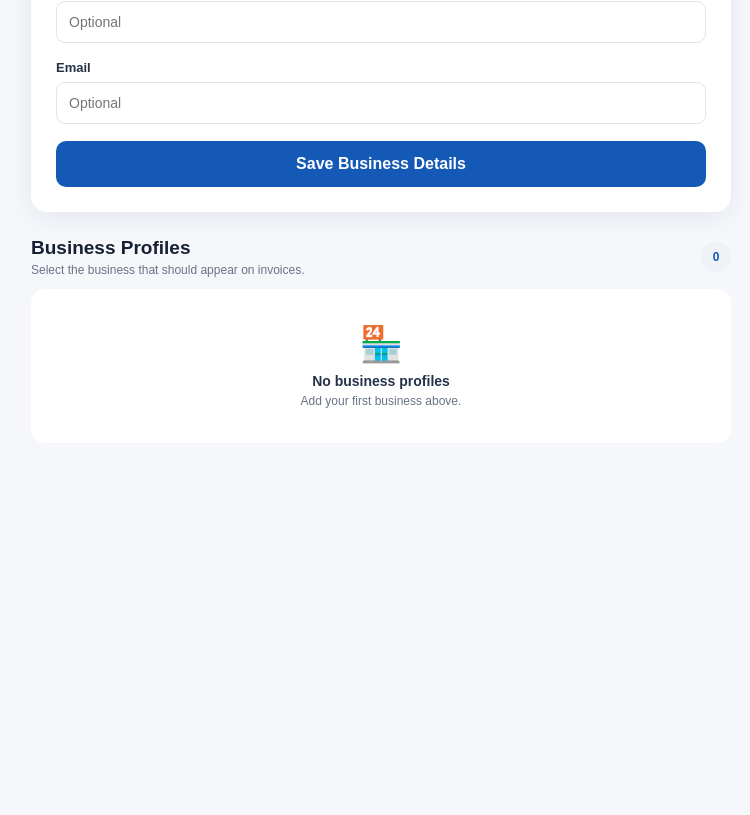
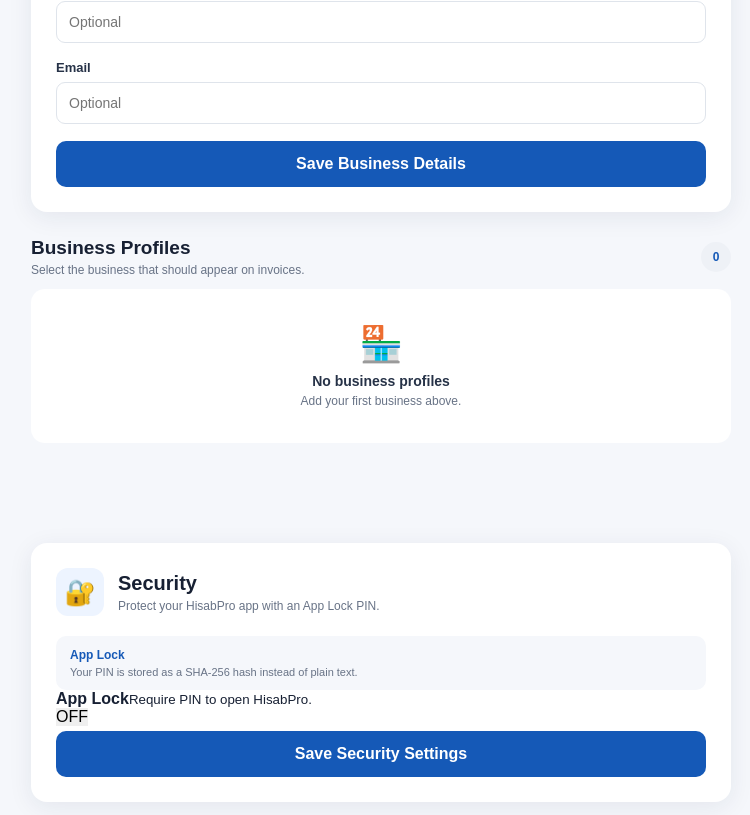
Before and after one commit to sameerkhan86926-a11y/hisabpro, a Next.js app: page /hisabpro/settings in a window 1280 px wide. Shown: the part 641-1456 px from the top of the page, without its empty margins (259-1009 px from the left). Before the commit the page ends 1224 px from the top, so only its background shows below. Built offline with nearby package versions, Linux system fonts and the light colour scheme.

Commit message:
Update page.tsx

```diff
--- a/app/settings/page.tsx
+++ b/app/settings/page.tsx
@@ -39,8 +39,31 @@ export default function SettingsPage() {
   const [message, setMessage] =
     useState("");
 
+  /* =========================
+     SECURITY / APP LOCK
+  ========================= */
+
+  const [appLockEnabled, setAppLockEnabled] =
+    useState(false);
+
+  const [appPin, setAppPin] =
+    useState("");
+
+  const [confirmPin, setConfirmPin] =
+    useState("");
+
+  const [pinLength, setPinLength] =
+    useState("4");
+
+  const [autoLock, setAutoLock] =
+    useState("immediately");
+
+  const [securityMessage, setSecurityMessage] =
+    useState("");
+
   useEffect(() => {
     loadBusinesses();
+    loadSecuritySettings();
   }, []);
 
   function loadBusinesses() {
@@ -67,11 +90,6 @@ export default function SettingsPage() {
         );
       }
     } else if (oldSaved) {
-      /*
-       * Migrate old single business
-       * to new multiple-business system.
-       */
-
       try {
         const oldBusiness =
           JSON.parse(oldSaved);
@@ -132,6 +150,52 @@ export default function SettingsPage() {
     }
   }
 
+  function loadSecuritySettings() {
+    const savedLock =
+      localStorage.getItem(
+        "hisabpro_app_lock"
+      ) === "true";
+
+    const savedPin =
+      localStorage.getItem(
+        "hisabpro_app_lock_pin_hash"
+      );
+
+    const savedPinLength =
+      localStorage.getItem(
+        "hisabpro_app_lock_pin_length"
+      ) || "4";
+
+    const savedAutoLock =
+      localStorage.getItem(
+        "hisabpro_app_lock_auto"
+      ) || "immediately";
+
+    setAppLockEnabled(
+      savedLock
+    );
+
+    /*
+     * We don't put the actual PIN
+     * into the input field.
+     *
+     * If a PIN already exists,
+     * user enters a new PIN only
+     * when changing it.
+     */
+    setAppPin(
+      savedPin ? "******" : ""
+    );
+
+    setPinLength(
+      savedPinLength
+    );
+
+    setAutoLock(
+      savedAutoLock
+    );
+  }
+
   function handleChange(
     field: keyof Omit<Business, "id">,
     value: string
@@ -179,11 +243,6 @@ export default function SettingsPage() {
         newBusiness,
       ];
 
-      /*
-       * First business automatically
-       * becomes active.
-       */
-
       if (businesses.length === 0) {
         setActiveBusinessId(
           newBusiness.id
@@ -191,7 +250,9 @@ export default function SettingsPage() {
 
         localStorage.setItem(
           "hisabpro_active_business",
-          String(newBusiness.id)
+          String(
+            newBusiness.id
+          )
         );
       }
     }
@@ -206,11 +267,6 @@ export default function SettingsPage() {
         updatedBusinesses
       )
     );
-
-    /*
-     * Keep old key updated with
-     * active business for compatibility.
-     */
 
     const activeId =
       activeBusinessId ??
@@ -301,11 +357,6 @@ export default function SettingsPage() {
       )
     );
 
-    /*
-     * If active business was deleted,
-     * select first remaining business.
-     */
-
     if (activeBusinessId === id) {
       const nextBusiness =
         updatedBusinesses[0];
@@ -376,11 +427,6 @@ export default function SettingsPage() {
       String(id)
     );
 
-    /*
-     * Save selected business
-     * to old key too.
-     */
-
     localStorage.setItem(
       "hisabpro_business",
       JSON.stringify(
@@ -401,6 +447,187 @@ export default function SettingsPage() {
     setEditingId(null);
 
     setMessage("");
+  }
+
+  /* =========================
+     HASH PIN
+  ========================= */
+
+  async function hashPin(
+    value: string
+  ) {
+    const data =
+      new TextEncoder().encode(
+        value
+      );
+
+    const hashBuffer =
+      await crypto.subtle.digest(
+        "SHA-256",
+        data
+      );
+
+    return Array.from(
+      new Uint8Array(
+        hashBuffer
+      )
+    )
+      .map((byte) =>
+        byte
+          .toString(16)
+          .padStart(2, "0")
+      )
+      .join("");
+  }
+
+  /* =========================
+     SAVE SECURITY
+  ========================= */
+
+  async function saveSecuritySettings() {
+    setSecurityMessage("");
+
+    if (!appLockEnabled) {
+      localStorage.setItem(
+        "hisabpro_app_lock",
+        "false"
+      );
+
+      localStorage.removeItem(
+        "hisabpro_app_lock_pin_hash"
+      );
+
+      localStorage.removeItem(
+        "hisabpro_app_lock_pin_length"
+      );
+
+      localStorage.removeItem(
+        "hisabpro_app_lock_auto"
+      );
+
+      window.dispatchEvent(
+        new CustomEvent(
+          "hisabpro-app-lock-changed"
+        )
+      );
+
+      setAppPin("");
+      setConfirmPin("");
+
+      setSecurityMessage(
+        "App Lock disabled successfully."
+      );
+
+      return;
+    }
+
+    /*
+     * Existing PIN
+     *
+     * "******" means user has not
+     * entered a new PIN.
+     */
+    if (
+      appPin === "******"
+    ) {
+      localStorage.setItem(
+        "hisabpro_app_lock",
+        "true"
+      );
+
+      localStorage.setItem(
+        "hisabpro_app_lock_pin_length",
+        pinLength
+      );
+
+      localStorage.setItem(
+        "hisabpro_app_lock_auto",
+        autoLock
+      );
+
+      window.dispatchEvent(
+        new CustomEvent(
+          "hisabpro-app-lock-changed"
+        )
+      );
+
+      setSecurityMessage(
+        "Security settings updated successfully ✅"
+      );
+
+      return;
+    }
+
+    if (
+      !/^\d+$/.test(appPin)
+    ) {
+      setSecurityMessage(
+        "PIN must contain numbers only."
+      );
+
+      return;
+    }
+
+    if (
+      appPin.length !==
+      Number(pinLength)
+    ) {
+      setSecurityMessage(
+        `Please enter exactly ${pinLength} digit PIN.`
+      );
+
+      return;
+    }
+
+    if (
+      appPin !== confirmPin
+    ) {
+      setSecurityMessage(
+        "PIN and Confirm PIN do not match."
+      );
+
+      return;
+    }
+
+    const hashedPin =
+      await hashPin(appPin);
+
+    localStorage.setItem(
+      "hisabpro_app_lock_pin_hash",
+      hashedPin
+    );
+
+    localStorage.setItem(
+      "hisabpro_app_lock",
+      "true"
+    );
+
+    localStorage.setItem(
+      "hisabpro_app_lock_pin_length",
+      pinLength
+    );
+
+    localStorage.setItem(
+      "hisabpro_app_lock_auto",
+      autoLock
+    );
+
+    /*
+     * Tell AppLock component
+     * that security settings changed.
+     */
+    window.dispatchEvent(
+      new CustomEvent(
+        "hisabpro-app-lock-changed"
+      )
+    );
+
+    setAppPin("******");
+    setConfirmPin("");
+
+    setSecurityMessage(
+      "App Lock enabled successfully 🔐"
+    );
   }
 
   return (
@@ -798,6 +1025,226 @@ export default function SettingsPage() {
 
       </section>
 
+      {/* SECURITY */}
+
+      <section className="settings-box security-settings-box">
+
+        <div className="settings-title">
+
+          <div className="settings-icon">
+            🔐
+          </div>
+
+          <div>
+            <h2>
+              Security
+            </h2>
+
+            <p>
+              Protect your HisabPro
+              app with an App Lock PIN.
+            </p>
+          </div>
+
+        </div>
+
+        <div className="settings-note">
+
+          <strong>
+            App Lock
+          </strong>
+
+          <span>
+            Your PIN is stored as a
+            SHA-256 hash instead of
+            plain text.
+          </span>
+
+        </div>
+
+        <div className="security-row">
+
+          <div>
+            <strong>
+              App Lock
+            </strong>
+
+            <small>
+              Require PIN to open
+              HisabPro.
+            </small>
+          </div>
+
+          <button
+            type="button"
+            className={
+              appLockEnabled
+                ? "security-toggle active"
+                : "security-toggle"
+            }
+            onClick={() => {
+              setAppLockEnabled(
+                !appLockEnabled
+              );
+
+              setSecurityMessage("");
+            }}
+          >
+            {appLockEnabled
+              ? "ON"
+              : "OFF"}
+          </button>
+
+        </div>
+
+        {appLockEnabled && (
+          <div className="security-form">
+
+            <div className="form-group">
+
+              <label>
+                PIN Length
+              </label>
+
+              <select
+                value={pinLength}
+                onChange={(e) => {
+                  setPinLength(
+                    e.target.value
+                  );
+
+                  setAppPin("");
+                  setConfirmPin("");
+                  setSecurityMessage("");
+                }}
+              >
+                <option value="4">
+                  4 Digit PIN
+                </option>
+
+                <option value="6">
+                  6 Digit PIN
+                </option>
+              </select>
+
+            </div>
+
+            <div className="form-group">
+
+              <label>
+                {appPin === "******"
+                  ? "Change PIN"
+                  : "Create PIN"}
+              </label>
+
+              <input
+                type="password"
+                inputMode="numeric"
+                maxLength={
+                  Number(pinLength)
+                }
+                value={
+                  appPin === "******"
+                    ? ""
+                    : appPin
+                }
+                onChange={(e) =>
+                  setAppPin(
+                    e.target.value.replace(
+                      /\D/g,
+                      ""
+                    )
+                  )
+                }
+                placeholder={
+                  `Enter ${pinLength} digit PIN`
+                }
+              />
+
+            </div>
+
+            <div className="form-group">
+
+              <label>
+                Confirm PIN
+              </label>
+
+              <input
+                type="password"
+                inputMode="numeric"
+                maxLength={
+                  Number(pinLength)
+                }
+                value={
+                  confirmPin
+                }
+                onChange={(e) =>
+                  setConfirmPin(
+                    e.target.value.replace(
+                      /\D/g,
+                      ""
+                    )
+                  )
+                }
+                placeholder="Confirm PIN"
+              />
+
+            </div>
+
+            <div className="form-group">
+
+              <label>
+                Auto Lock
+              </label>
+
+              <select
+                value={autoLock}
+                onChange={(e) =>
+                  setAutoLock(
+                    e.target.value
+                  )
+                }
+              >
+                <option value="immediately">
+                  Immediately
+                </option>
+
+                <option value="1">
+                  After 1 minute
+                </option>
+
+                <option value="5">
+                  After 5 minutes
+                </option>
+
+                <option value="15">
+                  After 15 minutes
+                </option>
+              </select>
+
+            </div>
+
+          </div>
+        )}
+
+        {securityMessage && (
+          <p className="security-message">
+            {securityMessage}
+          </p>
+        )}
+
+        <button
+          type="button"
+          className="save-business security-save-button"
+          onClick={
+            saveSecuritySettings
+          }
+        >
+          Save Security Settings
+        </button>
+
+      </section>
+
     </main>
   );
 }
```
